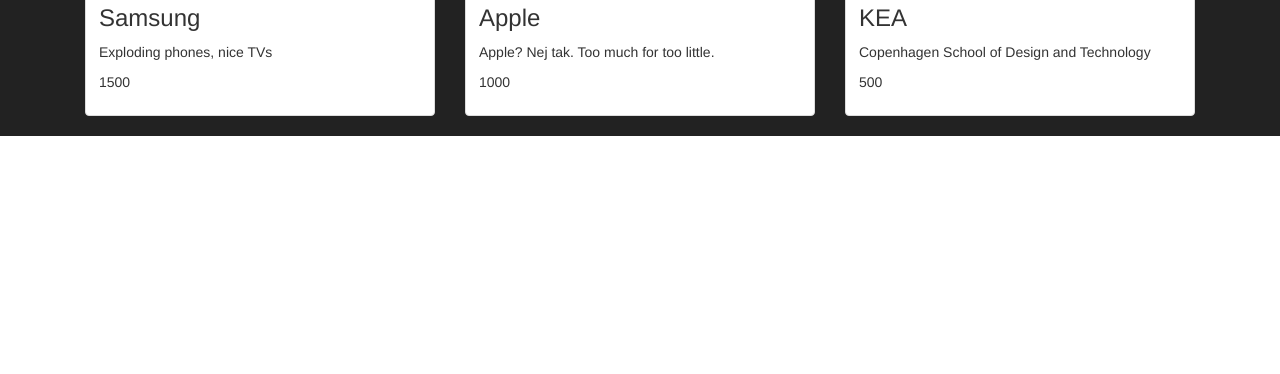
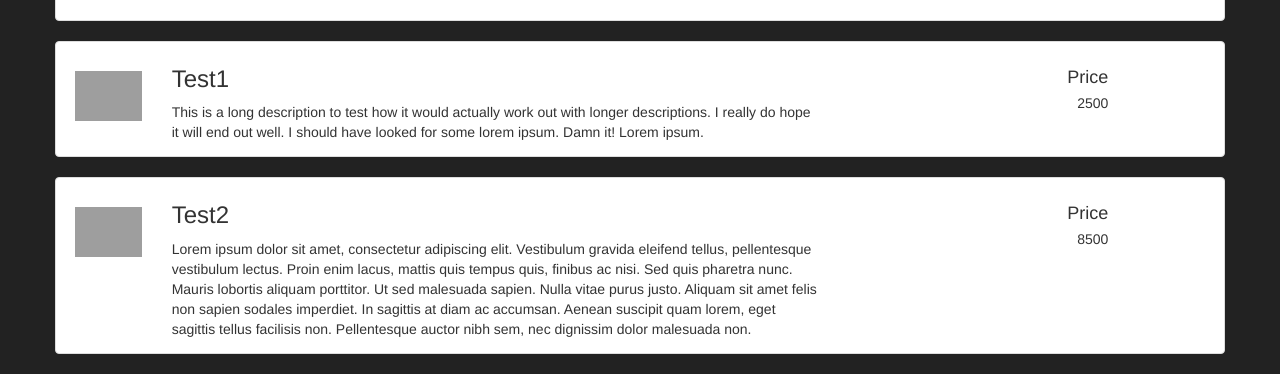
Before and after one commit to Johnhundred/wdmandatory2, a PHP site: page / in a window 1280 px wide. Shown: the part 673-1047 px from the top of the page. Before the commit the page ends 809 px from the top, so only its background shows below. Run offline with PHP 8.4, Linux system fonts and the light colour scheme; some libraries are stand-ins or nearby versions; grey boxes are pictures that could not be loaded.

Commit message:
changed styling and templates

```diff
--- a/css/style.css
+++ b/css/style.css
@@ -1,9 +1,9 @@
 /********************* GLOBALS & FONTS *********************/
 
-.thumbnail img {
-    width: 200px;
-    height: 200px;
-}
+/*.thumbnail img {
+    width: 100px;
+    height: 100px;
+}*/
 
 body {
     background-color: rgba(0,0,0,0.1);
@@ -153,3 +153,46 @@ body {
 #wdw-admin-display {
     padding-top: 30px;
 }
+
+.stock-item {
+    background-color: white;
+    border: 1px solid #ddd;
+    border-radius: 4px;
+    padding: 4px;
+    margin-bottom: 20px;
+    -webkit-transition: border .2s ease-in-out;
+    -o-transition: border .2s ease-in-out;
+    transition: border .2s ease-in-out;
+
+}
+
+.logo-image{
+    margin-top: 25px;
+    margin-bottom: 15px;
+}
+.right-info {
+    text-align: right;
+    margin-top: 12px;
+    margin-bottom: 15px;
+}
+
+.right-info > h4 {
+    margin-bottom: 5px;
+}
+
+.right-info > .price {
+    margin-bottom: 15px;
+}
+
+/*.thumbnail {
+    display: block;
+    padding: 4px;
+    margin-bottom: 20px;
+    line-height: 1.42857143;
+    background-color: #fff;
+    border: 1px solid #ddd;
+    border-radius: 4px;
+    -webkit-transition: border .2s ease-in-out;
+    -o-transition: border .2s ease-in-out;
+    transition: border .2s ease-in-out;
+}*/
--- a/json/data.json
+++ b/json/data.json
@@ -35,10 +35,17 @@
         "id": "57f423551370d"
     },
     {
-        "title": "KEA",
-        "description": "Copenhagen School of Design and Technology",
-        "price": "500",
-        "imgSrc": "http:\/\/www.kea.dk\/fileadmin\/user_upload\/Presse\/logoer\/kea_EN_logo_BLK.jpg",
-        "id": "57f423a023974"
+        "title": "Test1",
+        "description": "This is a long description to test how it would actually work out with longer descriptions. I really do hope it will end out well. I should have looked for some lorem ipsum. Damn it! Lorem ipsum.",
+        "price": "2500",
+        "imgSrc": "http:\/\/a4.mzstatic.com\/us\/r30\/Purple6\/v4\/45\/99\/be\/4599beb5-9f5b-820b-c0b4-7936727f6949\/icon128-2x.png",
+        "id": "57fb7b56081f6"
+    },
+    {
+        "title": "Test2",
+        "description": "Lorem ipsum dolor sit amet, consectetur adipiscing elit. Vestibulum gravida eleifend tellus, pellentesque vestibulum lectus. Proin enim lacus, mattis quis tempus quis, finibus ac nisi. Sed quis pharetra nunc. Mauris lobortis aliquam porttitor. Ut sed malesuada sapien. Nulla vitae purus justo. Aliquam sit amet felis non sapien sodales imperdiet. In sagittis at diam ac accumsan. Aenean suscipit quam lorem, eget sagittis tellus facilisis non. Pellentesque auctor nibh sem, nec dignissim dolor malesuada non.",
+        "price": "8500",
+        "imgSrc": "http:\/\/a4.mzstatic.com\/us\/r30\/Purple6\/v4\/45\/99\/be\/4599beb5-9f5b-820b-c0b4-7936727f6949\/icon128-2x.png",
+        "id": "57fb7b8d5bbaa"
     }
 ]
--- a/templates/user.html
+++ b/templates/user.html
@@ -1,3 +1,22 @@
+<div class="row stock-item" data-stockid="{{id}}">
+    <div class="stock-itasdwem">
+        <img class="col-md-1 logo-image" src="{{imgSrc}}">
+        <div class="col-md-7 left-info ">
+            <h3>{{title}}</h3>
+            <p class="description">{{description}}</p>
+        </div>
+        <div class="col-md-3 right-info">
+            <h4>Price</h4>
+            <p class="price">{{price}}</p>
+        </div>
+    </div>
+</div>
+
+
+
+
+
+<!--
 <div class="col-sm-6 col-md-4" data-stockId="{{id}}">
     <div class="thumbnail">
         <img src="{{imgSrc}}">
@@ -7,4 +26,4 @@
             <p class="price">{{price}}</p>
         </div>
     </div>
-</div>
+</div>-->
```
Also changed, not shown: templates/admin.html (+21 -1 lines).
